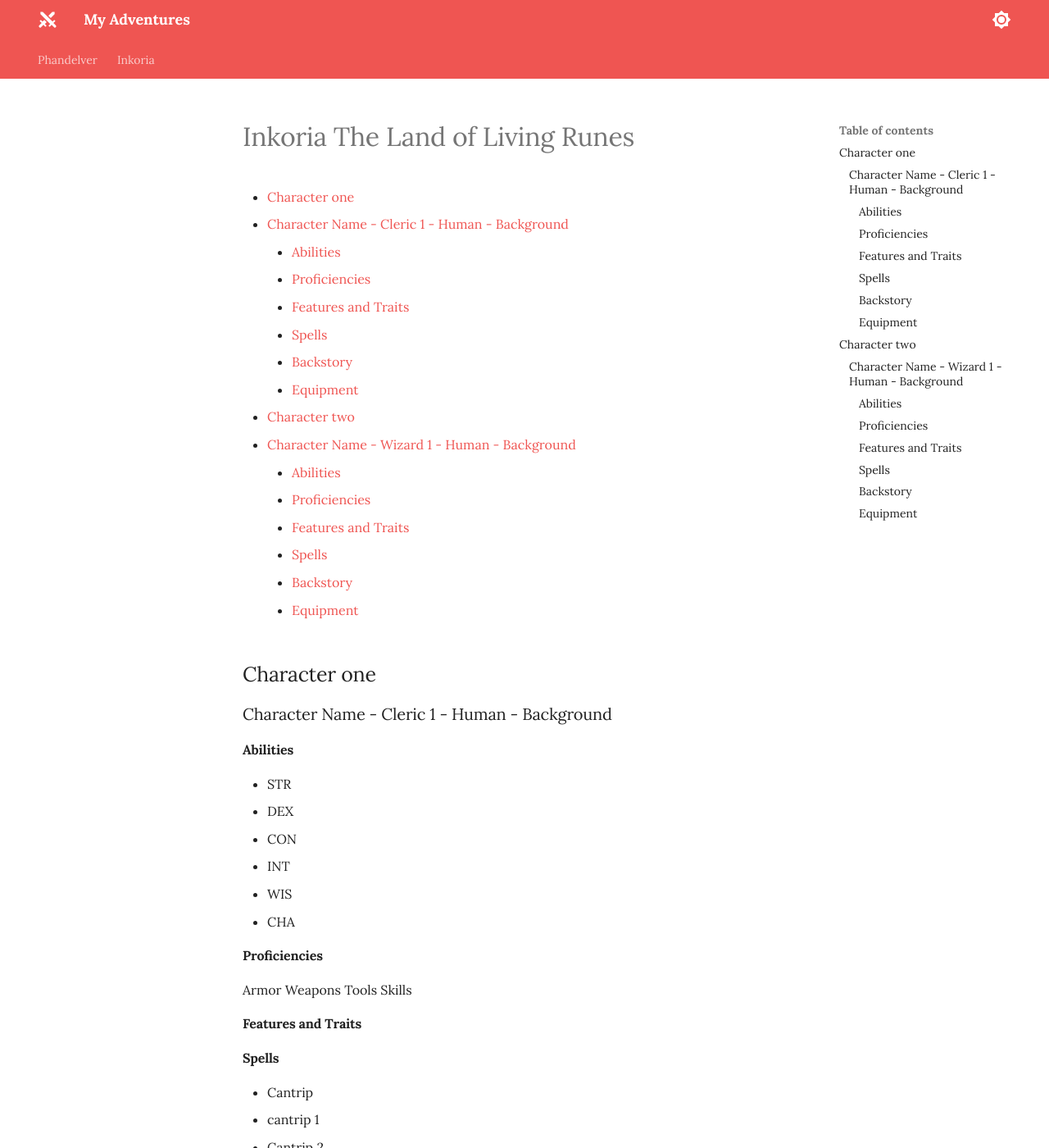
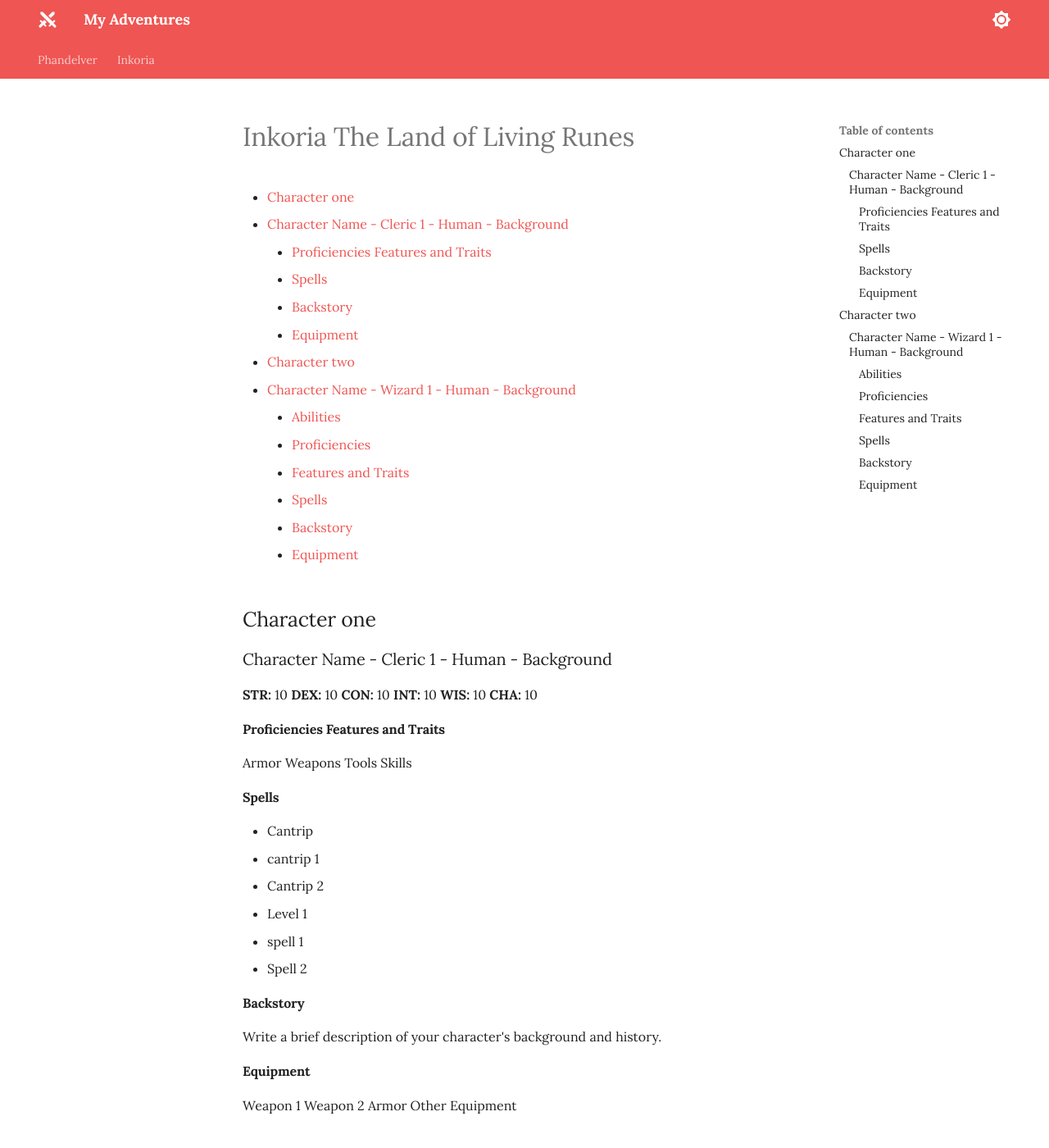
Before and after one commit to jonasmcferreira/adventures, an MkDocs documentation site: the page built from docs/inkoria/characters.md, in a window 1280 px wide and 1400 px high. Shown: the whole window at 82% size. Built offline with MkDocs 1.6.1 and Material for MkDocs 9.7.7, drawn with Linux system fonts in a browser that asks for light colours.

Commit message:
modified docs/inkoria/characters.md

````diff
--- a/docs/inkoria/characters.md
+++ b/docs/inkoria/characters.md
@@ -2,17 +2,15 @@
 
 - [Character one](#character-one)
   - [Character Name - Cleric 1 - Human - Background](#character-name---cleric-1---human---background)
-    - [Abilities](#abilities)
-    - [Proficiencies](#proficiencies)
-    - [Features and Traits](#features-and-traits)
+    - [Proficiencies Features and Traits](#proficiencies-features-and-traits)
     - [Spells](#spells)
     - [Backstory](#backstory)
     - [Equipment](#equipment)
 - [Character two](#character-two)
   - [Character Name - Wizard 1 - Human - Background](#character-name---wizard-1---human---background)
-    - [Abilities](#abilities-1)
-    - [Proficiencies](#proficiencies-1)
-    - [Features and Traits](#features-and-traits-1)
+    - [Abilities](#abilities)
+    - [Proficiencies](#proficiencies)
+    - [Features and Traits](#features-and-traits)
     - [Spells](#spells-1)
     - [Backstory](#backstory-1)
     - [Equipment](#equipment-1)
@@ -22,24 +20,19 @@
 
 ### Character Name - Cleric 1 - Human - Background
 
-#### Abilities
+**STR:** 10
+**DEX:** 10
+**CON:** 10
+**INT:** 10
+**WIS:** 10
+**CHA:** 10
 
-- STR
-- DEX
-- CON
-- INT
-- WIS
-- CHA
-
-#### Proficiencies
+#### Proficiencies Features and Traits
 
 Armor
 Weapons
 Tools
 Skills
-
-#### Features and Traits
-
 
 #### Spells
 
@@ -56,12 +49,10 @@
 
 #### Equipment
 
-```
 Weapon 1
 Weapon 2
 Armor
 Other Equipment
-```
 
 ## Character two
 
````
